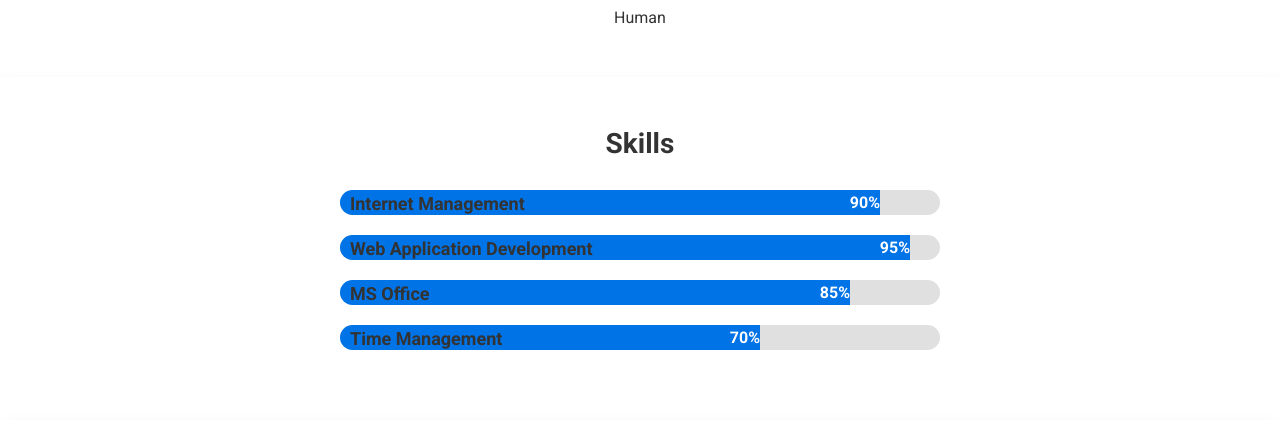
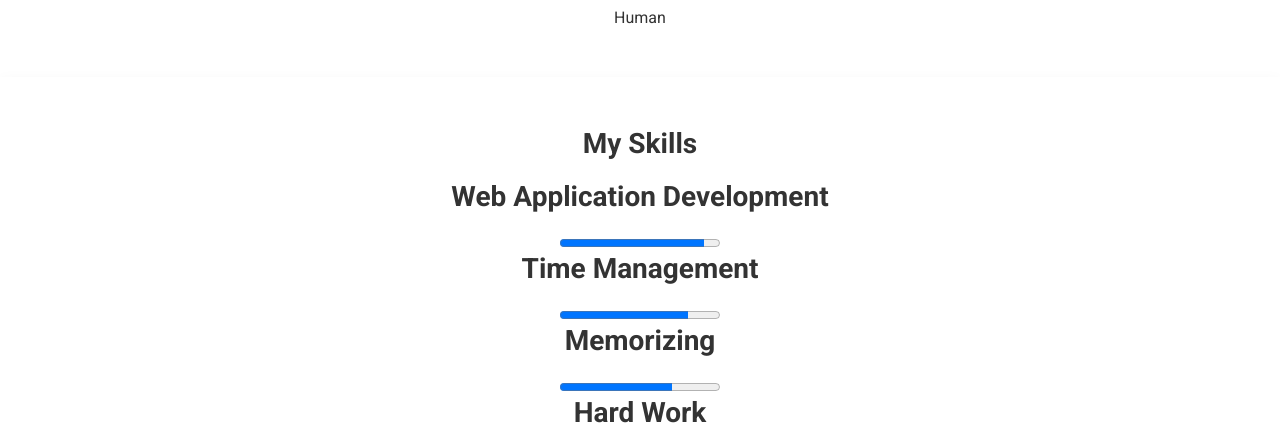
Before and after one commit to RidoanDev/Md-Ridoan-Mahmud-Zisan, a plain HTML site: page index.html in a window 1280 px wide. Shown: the part 368-800 px from the top of the page. Drawn offline with Linux system fonts and the light colour scheme.

Commit message:
Update index.html

```diff
--- a/index.html
+++ b/index.html
@@ -36,27 +36,47 @@
         <p>Human</p>
     </section>
 
-    <section id="skills" class="section">
-        <h2>Skills</h2>
-        <div class="skill-bar-container">
-            <div class="skill-bar">
-                <div class="skill-name">Internet Management</div>
-                <div class="progress" style="width: 90%;">90%</div>
+    <section class="section flex">
+        <h2>My Skills</h2>
+
+        <div class="progress-bar-container">
+            <h2>
+                <label for="html">Web Application Development</label>
+            </h2>
+            <div class="progress-bar html">
+                <progress id="html" min="0" max="100" value="90"></progress>
             </div>
-            <div class="skill-bar">
-                <div class="skill-name">Web Application Development</div>
-                <div class="progress" style="width: 95%;">95%</div>
+        </div>
+
+        <div class="progress-bar-container">
+            <h2>
+                <label for="js">Time Management</label>
+            </h2>
+            <div class="progress-bar js">
+                <progress id="js" min="0" max="100" value="80"></progress>
             </div>
-            <div class="skill-bar">
-                <div class="skill-name">MS Office</div>
-                <div class="progress" style="width: 85%;">85%</div>
+        </div>
+
+        <div class="progress-bar-container">
+            <h2>
+                <label for="css">Memorizing</label>
+            </h2>
+            <div class="progress-bar css">
+                <progress id="css" min="0" max="100" value="70"></progress>
             </div>
-            <div class="skill-bar">
-                <div class="skill-name">Time Management</div>
-                <div class="progress" style="width: 70%;">70%</div>
+        </div>
+
+        <div class="progress-bar-container">
+            <h2>
+                <label for="hard-work">Hard Work</label>
+            </h2>
+            <div class="progress-bar hard-work">
+                <progress id="hard-work" min="0" max="100" value="60"></progress>
             </div>
         </div>
     </section>
+
+
 
 
 <section id="projects" class="section">
```
